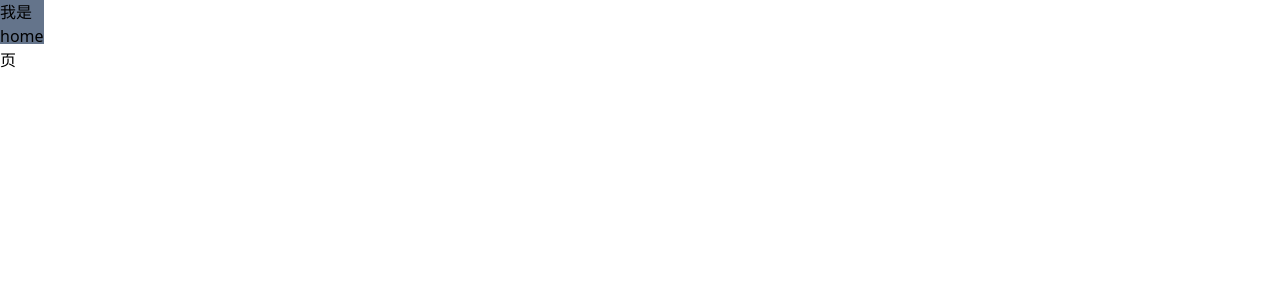
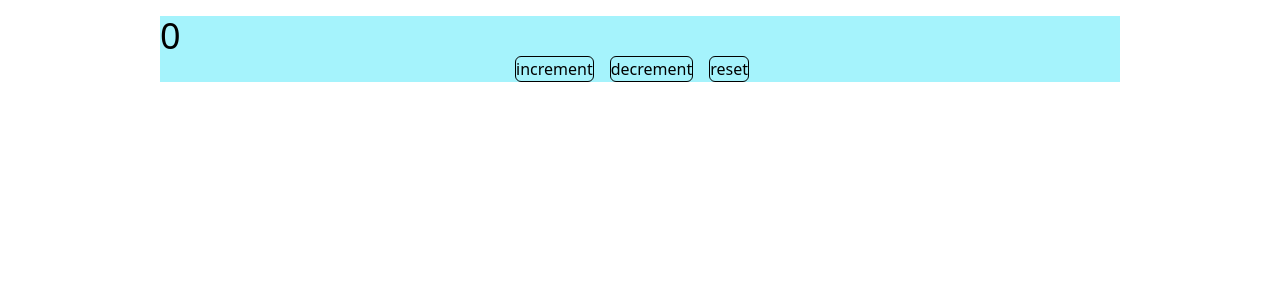
Before and after one commit to Brother-Tao/reat-template, a React (Vite) app: page / in a window 1280 px wide. Shown: the top 300 px of the page. Built offline with nearby package versions, Linux system fonts and the light colour scheme.

Commit message:
feat: 使用redux

```diff
--- a/package.json
+++ b/package.json
@@ -13,11 +13,14 @@
   },
   "dependencies": {
     "@ant-design/icons": "^5.4.0",
+    "@reduxjs/toolkit": "^2.2.7",
     "antd": "^5.20.6",
     "normalize.css": "^8.0.1",
     "react": "^18.3.1",
     "react-dom": "^18.3.1",
-    "react-router-dom": "^6.26.2"
+    "react-redux": "^9.1.2",
+    "react-router-dom": "^6.26.2",
+    "redux": "^5.0.1"
   },
   "devDependencies": {
     "@bit-ocean/auto-import": "^0.0.48",
--- a/src/main.tsx
+++ b/src/main.tsx
@@ -1,6 +1,8 @@
 import { StrictMode, Suspense } from 'react'
 import { createRoot } from 'react-dom/client'
 import { BrowserRouter } from 'react-router-dom'
+import { Provider } from 'react-redux'
+import store from '@/stores'
 import App from './App.tsx'
 import '@/assets/css/index.css'
 
@@ -8,7 +10,9 @@ createRoot(document.getElementById('root')!).render(
   <StrictMode>
     <BrowserRouter>
       <Suspense>
-        <App />
+        <Provider store={store}>
+          <App />
+        </Provider>
       </Suspense>
     </BrowserRouter>
   </StrictMode>
--- /dev/null
+++ b/src/stores/index.ts
@@ -0,0 +1,12 @@
+import { configureStore } from '@reduxjs/toolkit'
+import homeReducer from './modules/home'
+
+const store = configureStore({
+  //进行模块导入
+  reducer: {
+    // 你的 reducers
+    home: homeReducer
+  }
+})
+
+export default store
--- /dev/null
+++ b/src/stores/modules/home.ts
@@ -0,0 +1,25 @@
+import { createSlice } from '@reduxjs/toolkit'
+
+// 定义一个 counter 的 slice
+const homeStore = createSlice({
+  name: 'home', // slice 的进行多环境时候隔离的名称
+  initialState: { count: 0 }, // 初始状态
+  reducers: {
+    // 定义 reducer 方法
+    increment: (state) => {
+      state.count += 1 // 直接修改 state
+    },
+    decrement: (state) => {
+      state.count -= 1
+    },
+    reset: (state) => {
+      state.count = 0
+    }
+  }
+})
+
+// 导出 actions 交给具体组件使用
+export const { increment, decrement, reset } = homeStore.actions
+
+// 导出 reducer，供 store index.ts  注册 使用
+export default homeStore.reducer
--- a/src/views/Home/Home.tsx
+++ b/src/views/Home/Home.tsx
@@ -1,11 +1,38 @@
-import type { ReactNode, FC } from 'react'
+// import type { ReactNode } from 'react'
+import { useSelector, useDispatch } from 'react-redux'
+import { increment, decrement, reset } from '@/stores/modules/home.ts'
 
-interface IProps {
-  children?: ReactNode
-}
+// interface IProps {
+//   children?: ReactNode
+// }
 
-const Home: FC<IProps> = () => {
-  return <div className="bg-slate-500 size-11">我是home页</div>
+function Home() {
+  const count = useSelector((state) => state.home.count)
+
+  // 使用 useDispatch 获取 dispatch 函数 用于传递执行的action
+  const dispatch = useDispatch()
+  return (
+    <div className="mx-auto bg-cyan-200 mt-4 w-3/4">
+      <span className="text-4xl">{count}</span>
+      <div className="btns text-center">
+        <button
+          className="border rounded-md mr-4 border-black"
+          onClick={() => dispatch(increment())}
+        >
+          increment
+        </button>
+        <button
+          className="border rounded-md mr-4 border-black"
+          onClick={() => dispatch(decrement())}
+        >
+          decrement
+        </button>
+        <button className="border rounded-md mr-4 border-black" onClick={() => dispatch(reset())}>
+          reset
+        </button>
+      </div>
+    </div>
+  )
 }
 
 export default memo(Home)
```
Also changed, not shown: 1 other file (tests, documents, lock files or other folders).
